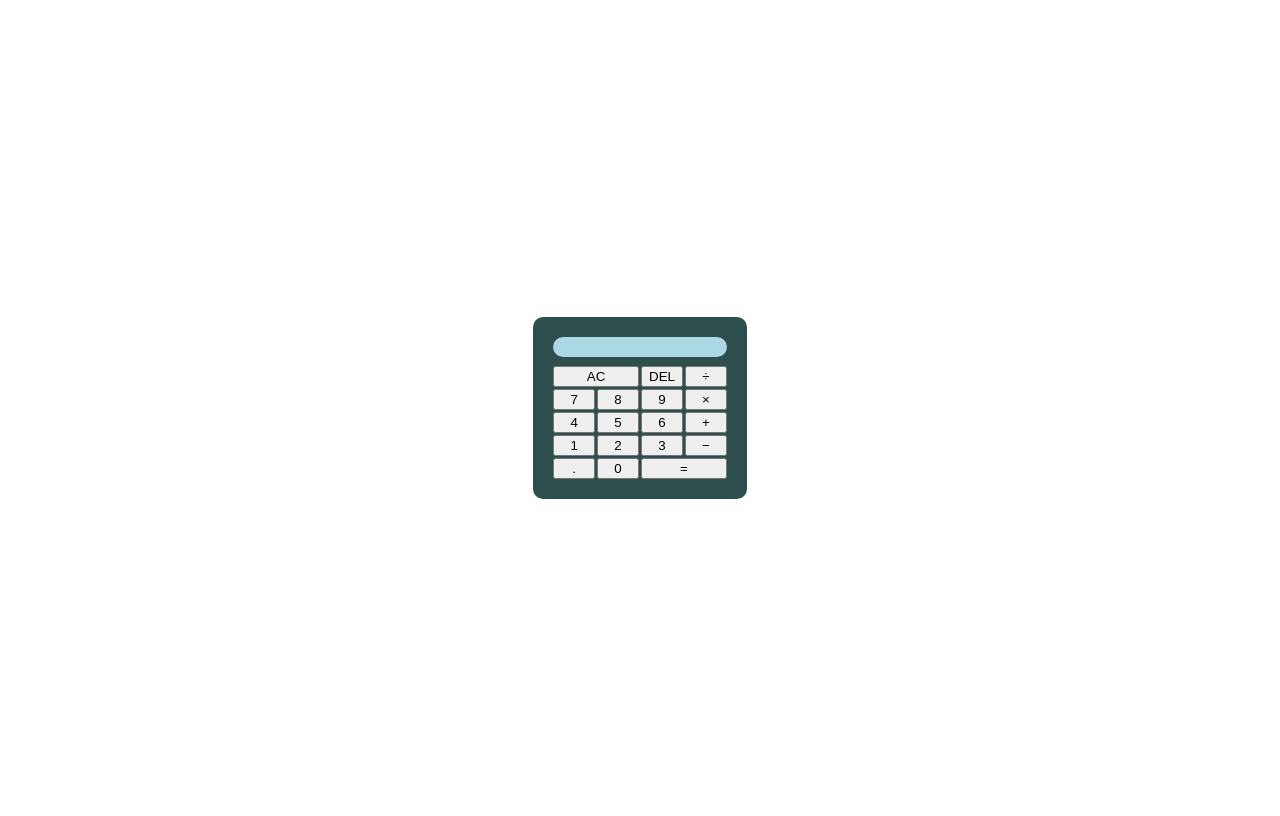
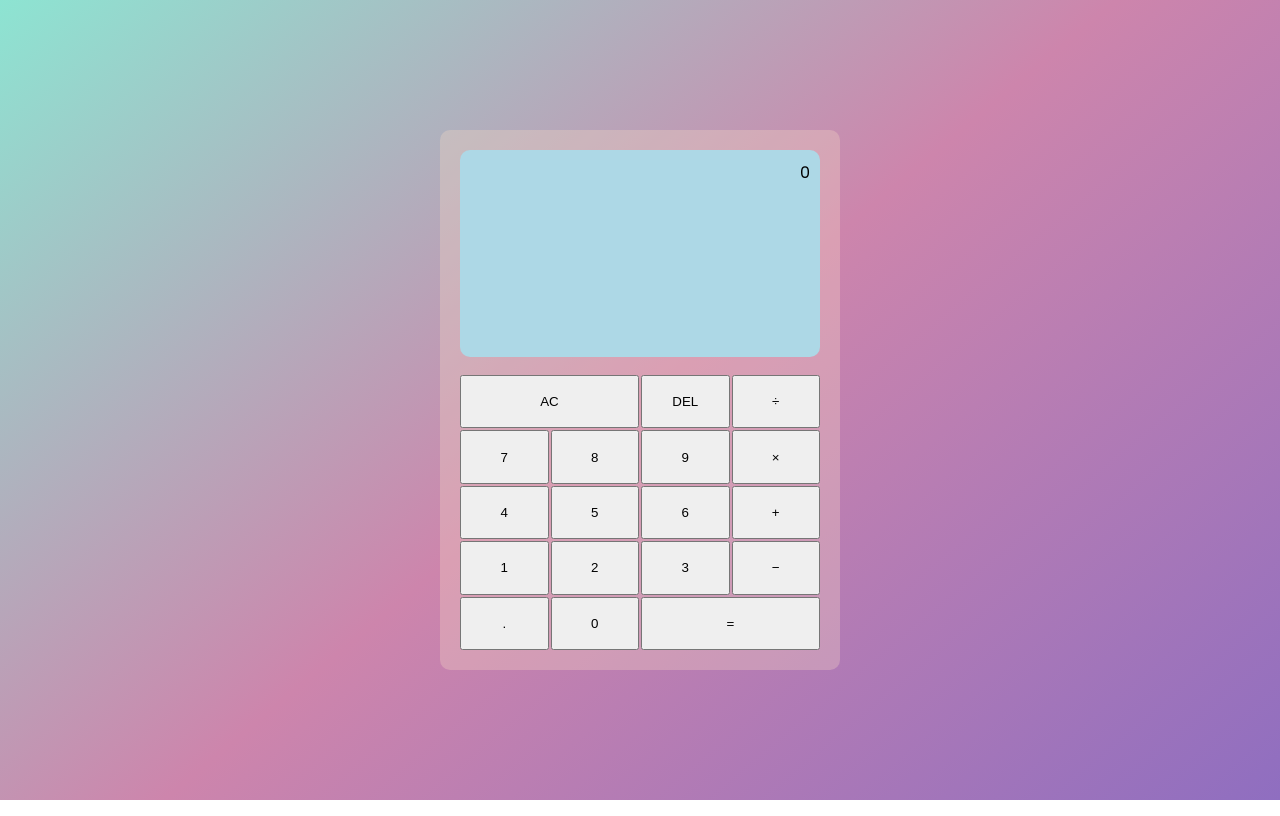
Before and after one commit to eluric/calculator, a plain HTML site: page index.html in a window 1280 px wide. Drawn offline with Linux system fonts and the light colour scheme.

Commit message:
feat: added colours

```diff
--- a/index.html
+++ b/index.html
@@ -5,12 +5,12 @@
     <meta name="viewport" content="width=device-width, initial-scale=1.0">
     <title>Calculator</title>
     <link rel="stylesheet" href="styles.css">
-    <link href="https://fonts.googleapis.com/css2?family=Poppins">
+    <link href="https://fonts.googleapis.com/css2?family=Poppins" rel="stylesheet">
 </head>
 <body>
     <div class="container">
         <div class="calculator">
-            <div class="screen"></div>
+            <div class="screen">0</div>
             <div class="calculator-buttons">
                 <button class="function-symbol wide-button">AC</button>
                 <button class="function-symbol">DEL</button>
--- a/styles.css
+++ b/styles.css
@@ -4,21 +4,25 @@
 
 body {
     font-family: "Poppins", sans-serif;
+    margin: 0;
+    padding: 0;
+    background: linear-gradient(320deg, #8f6ec0, #cd85ac, #8de4d2)
 }
 
 .container {
     display: flex;
-    height: 100vh;
-    width: 100%;
     justify-content: center;
     align-items: center;
+    height: 100vh;
 }
 
 .calculator {
-    background-color: darkslategray;
+    background-color: rgba(247, 217, 196, 0.30);
     display: grid;
     border-radius: 10px;
     padding: 20px;
+    flex-basis: 400px;
+    height: 540px;
 }
 
 .screen {
@@ -27,6 +31,8 @@ body {
     padding: 10px;
     margin-bottom: 5%;
     align-items: end;
+    text-align: right;
+    grid-row: span 1;
 }
 
 .calculator-buttons {
```
